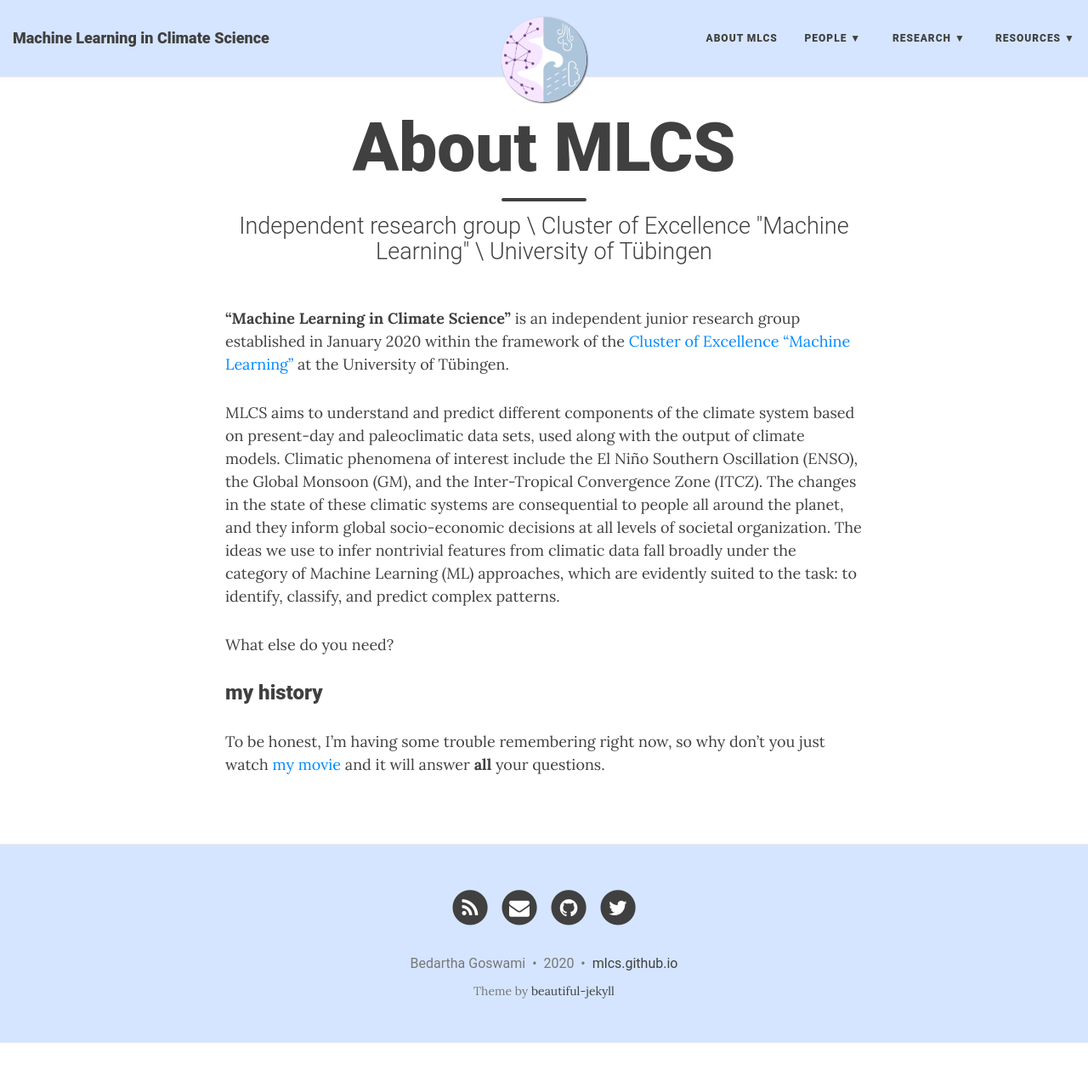
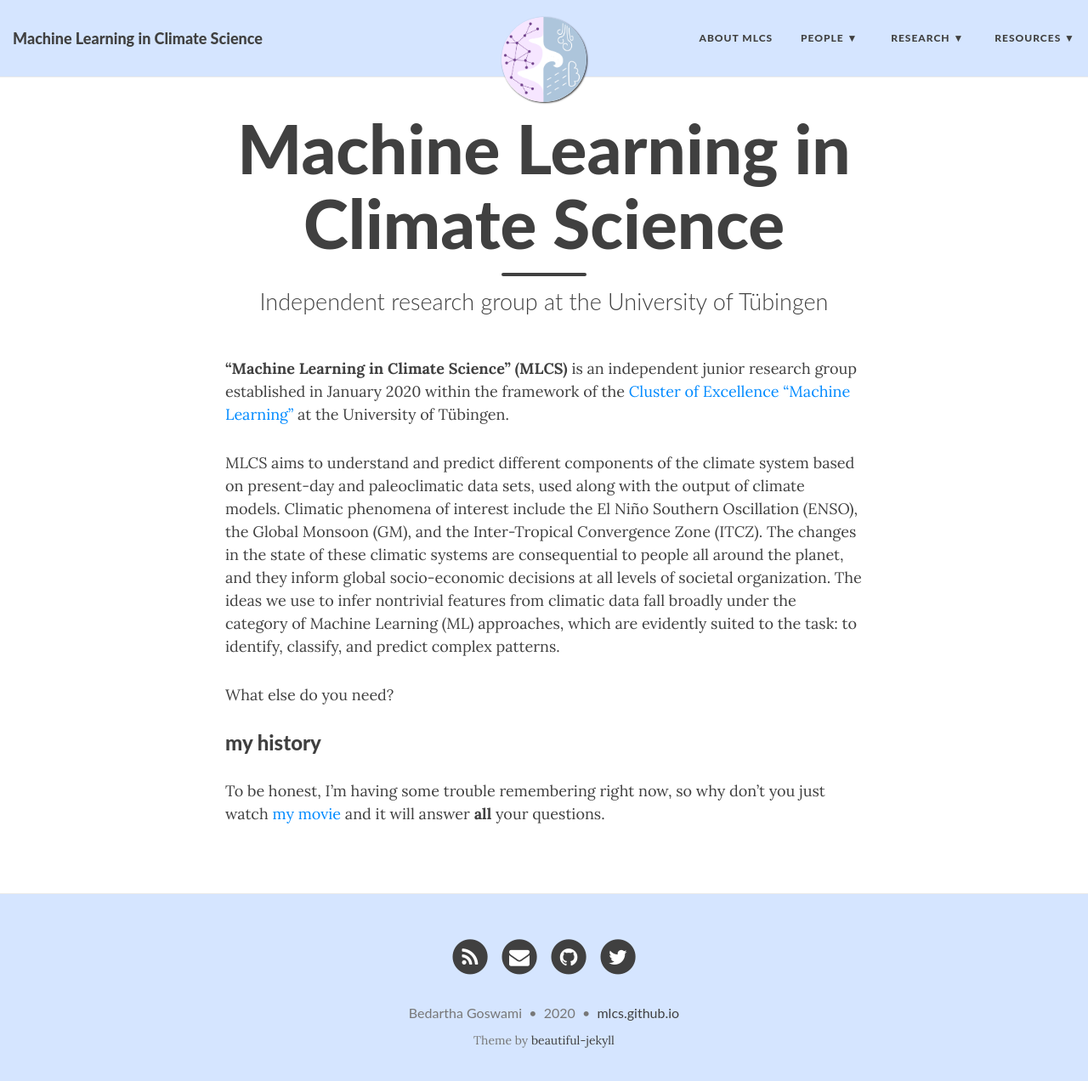
Before and after one commit to mlcs/mlcs.github.io, a Jekyll site: the page built from about-mlcs.md, in a window 1280 px wide and 1285 px high. Shown: the top 1272 px of the window at 85% size. Built offline with Jekyll 4.4.1, drawn with Linux system fonts in a browser that asks for light colours; nearby versions of some CDN libraries.

Commit message:
update font family; about page

```diff
--- a/about-mlcs.md
+++ b/about-mlcs.md
@@ -1,12 +1,12 @@
 ---
 layout: page
-title: About MLCS
-subtitle: Independent research group \ Cluster of Excellence "Machine Learning" \ University of Tübingen
+title: Machine Learning in Climate Science
+subtitle: Independent research group at the University of Tübingen
 ---
 
-**"Machine Learning in Climate Science"** is an independent junior
-research group established in January 2020 within the framework of the
-[Cluster of Excellence "Machine
+**"Machine Learning in Climate Science" (MLCS)** is an independent
+junior research group established in January 2020 within the framework
+of the [Cluster of Excellence "Machine
 Learning"](https://uni-tuebingen.de/en/research/core-research/cluster-of-excellence-machine-learning/home/)
 at the University of Tübingen.
 
--- a/css/main.css
+++ b/css/main.css
@@ -22,7 +22,7 @@
   margin: 30px 0;
 }
 h1,h2,h3,h4,h5,h6 {
-  font-family: 'Roboto', 'Open Sans', 'Helvetica Neue', Helvetica, Arial, sans-serif;
+  font-family: 'Lato', 'Open Sans', 'Helvetica Neue', Helvetica, Arial, sans-serif;
   font-weight: 800;
 }
 a {
@@ -57,7 +57,7 @@
 }
 
 .main-explain-area {
-  font-family: 'Roboto', 'Roboto', 'Open Sans', 'Helvetica Neue', Helvetica, Arial, sans-serif;
+  font-family: 'Lato', 'Roboto', 'Open Sans', 'Helvetica Neue', Helvetica, Arial, sans-serif;
   padding: 15px inherit;
 }
 
@@ -108,7 +108,7 @@
 .navbar-custom {
   background-color: {{ site.navbar-col }};
   border-bottom: 1px solid #EAEAEA;
-  font-family: 'Roboto', 'Open Sans', 'Helvetica Neue', Helvetica, Arial, sans-serif;
+  font-family: 'Lato', 'Open Sans', 'Helvetica Neue', Helvetica, Arial, sans-serif;
   {% if site.navbar-img %}
   background-image: url({{ site.navbar-img | relative_url }});
   background-attachment: fixed;
@@ -285,7 +285,7 @@
   padding: 0;
 }
 footer .copyright {
-  font-family: 'Roboto', 'Open Sans', 'Helvetica Neue', Helvetica, Arial, sans-serif;
+  font-family: 'Lato', 'Open Sans', 'Helvetica Neue', Helvetica, Arial, sans-serif;
   text-align: center;
   margin-bottom: 0;
 }
@@ -351,7 +351,7 @@
   margin: 0 0 10px;
 }
 .post-preview .post-entry {
-  font-family: 'Roboto', 'Open Sans', 'Helvetica Neue', Helvetica, Arial, sans-serif;
+  font-family: 'Lato', 'Open Sans', 'Helvetica Neue', Helvetica, Arial, sans-serif;
 }
 .post-entry-container {
   display: inline-block;
@@ -388,7 +388,7 @@
 /* --- Tags --- */
 
 .blog-tags {
-  font-family: 'Roboto', 'Open Sans', 'Helvetica Neue', Helvetica, Arial, sans-serif;
+  font-family: 'Lato', 'Open Sans', 'Helvetica Neue', Helvetica, Arial, sans-serif;
   color: #999;
   font-size: 15px;
   margin-bottom: 30px;
@@ -481,7 +481,7 @@
   font-size: 27px;
   line-height: 1.1;
   display: block;
-  font-family: 'Roboto', 'Open Sans', 'Helvetica Neue', Helvetica, Arial, sans-serif;
+  font-family: 'Lato', 'Open Sans', 'Helvetica Neue', Helvetica, Arial, sans-serif;
   font-weight: 300;
   margin: 10px 0 0;
 }
@@ -506,7 +506,7 @@
   padding: 5px 10px;
   font-size: 11px;
   color: #EEE;
-  font-family: 'Roboto', 'Open Sans', 'Helvetica Neue', Helvetica, Arial, sans-serif;
+  font-family: 'Lato', 'Open Sans', 'Helvetica Neue', Helvetica, Arial, sans-serif;
   right: 0;
   bottom: 0;
   display: none;
@@ -590,7 +590,7 @@
 /* --- Pager --- */
 
 .pager li a {
-  font-family: 'Roboto', 'Open Sans', 'Helvetica Neue', Helvetica, Arial, sans-serif;
+  font-family: 'Lato', 'Open Sans', 'Helvetica Neue', Helvetica, Arial, sans-serif;
   text-transform: uppercase;
   font-size: 14px;
   font-weight: 800;
@@ -770,7 +770,7 @@
 }
 
 #full-tags-list {
-  font-family: 'Roboto', 'Open Sans', 'Helvetica Neue', Helvetica, Arial, sans-serif;
+  font-family: 'Lato', 'Open Sans', 'Helvetica Neue', Helvetica, Arial, sans-serif;
 }
 
 #full-tags-list .tag-entry {
```
